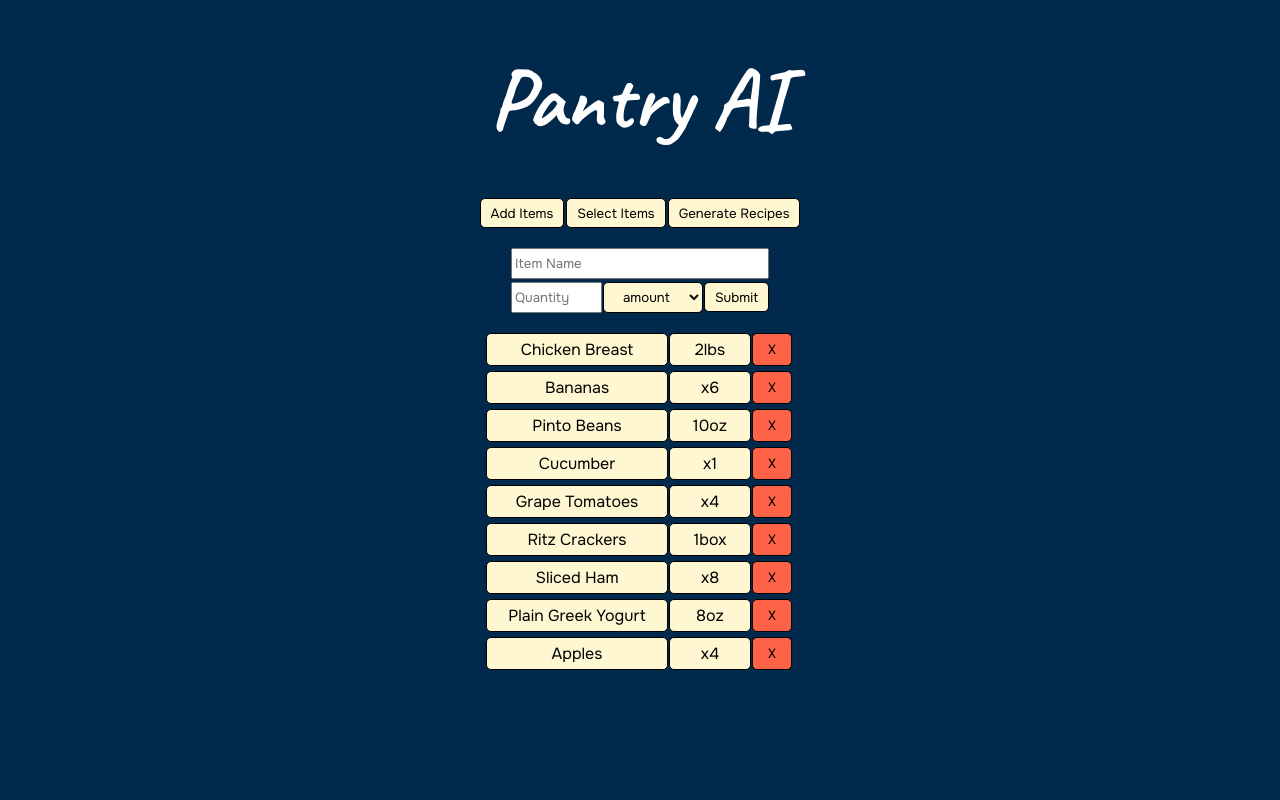
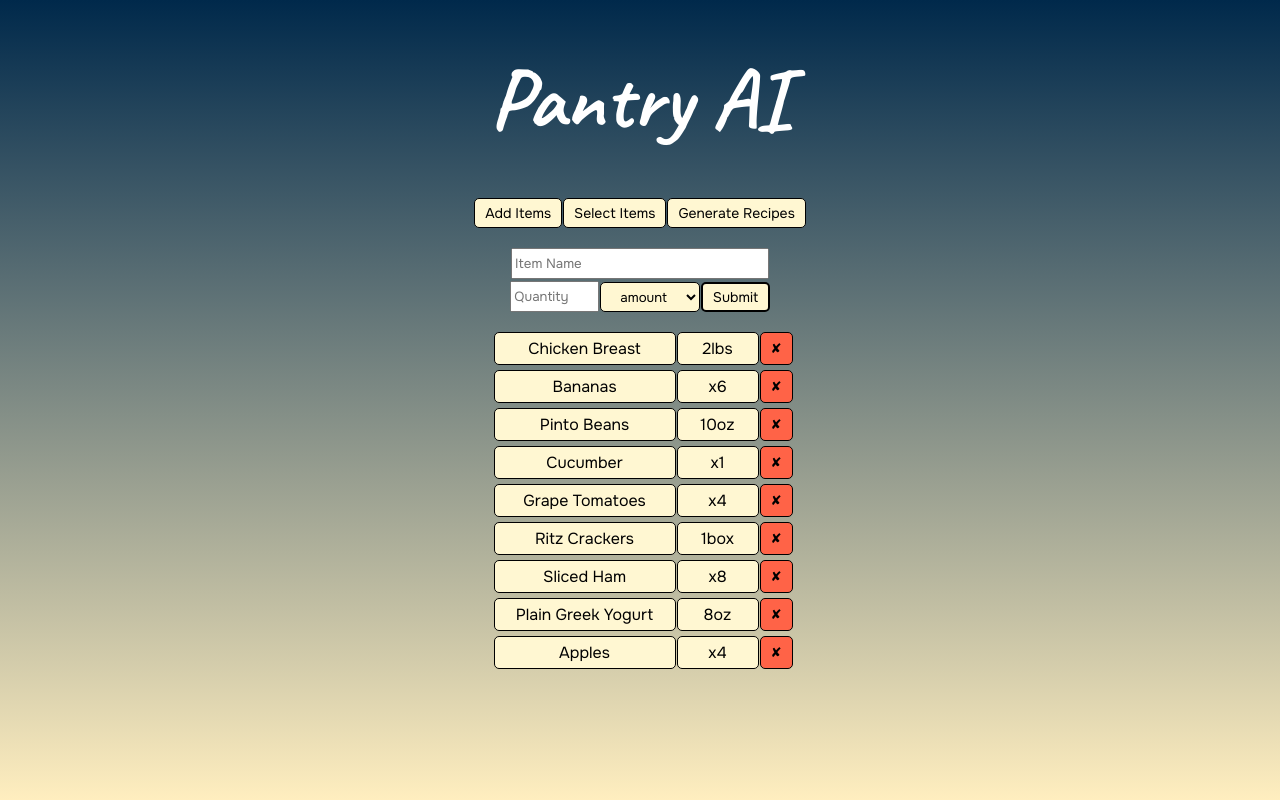
Before and after one commit to zymoncone/pantry-ai, a React (Create React App) app in the folder pantry-ai/: page / in a window 1280 px wide. Both pictures are taken after a click on the button "Add Items". Built offline with nearby package versions, Linux system fonts and the light colour scheme; the HTML template or start-up script is replaced by a standard one.

Commit message:
updated visuals and added select all feature

```diff
--- a/pantry-ai/src/App.js
+++ b/pantry-ai/src/App.js
@@ -2,6 +2,9 @@ import { useState, useEffect } from 'react'
 // import { Animated } from "react-animated-css"
 
 function App() {
+
+  const select_text = "Select All"
+  const deselect_text = "Deselect All"
 
   const sample_list = [{val:"Chicken Breast", quant:"2lbs"},
                        {val:"Bananas", quant:"x6"},
@@ -21,6 +24,7 @@ function App() {
   const [unit, setUnit] = useState("amount")
   const [displayQuant, setDisplayQuant] = useState("")
   const [selectedItems, setSelectedItems] = useState([])
+  const [selectAllTextVal, setSelectAllTextVal] = useState(select_text)
 
   const handleAddItems = () => {
     if (openAddItems === false) {
@@ -62,14 +66,40 @@ function App() {
   }
 
   var isChecked = (val) =>
-    selectedItems.includes(val) ? {backgroundColor: "green"} : {backgroundColor: "rgb(255, 247, 210)"};
+    selectedItems.includes(val) ? {backgroundColor: "rgb(255, 247, 210)", borderWidth: 2} : {backgroundColor: "white", color: "grey"};
 
   const handleSelect = (e) => {
-    setSelectedItems(items => [...items,e.target.value])
+    let chosen_val = e.target.value
+    if (selectedItems.includes(chosen_val)) {
+      setSelectedItems(items => items.filter((word, _, __) => {return word !== chosen_val}))
+    }
+    else {
+      setSelectedItems(items => [...items,chosen_val])
+    }
   }
 
   useEffect(() => {
-    console.log(selectedItems)
+    if (JSON.stringify(selectedItems) === JSON.stringify(items.map(a => a.val))) {
+      setSelectAllTextVal(deselect_text)
+    }
+    else {
+      setSelectAllTextVal(select_text)
+    }
+  },[selectedItems, items])
+
+  const selectAll = () => {
+    if (selectAllTextVal === select_text) {
+      setSelectedItems(items.map(a => a.val))
+      setSelectAllTextVal(deselect_text)
+    }
+    else {
+      setSelectedItems([])
+      setSelectAllTextVal(select_text)
+    }
+  }
+
+  useEffect(() => {
+    console.log("Hey ChatGPT, what can I make with these items:\n" + selectedItems)
   }, [selectedItems])
 
   return (
@@ -94,7 +124,7 @@ function App() {
               <option value='gals'>gals</option>
               <option value='box'>box</option>
             </select>
-          <button onClick={handleNewItem}>Submit</button>
+          <button className='submit' onClick={handleNewItem}>Submit</button>
         </div>
         {items.map((item, index) => (
           <ul key={index}>
@@ -104,16 +134,17 @@ function App() {
             <li className='quant'>
               {item.quant}
             </li>
-            <button className='delete-button' value={index} onClick={handleDeleteItem}>X</button>
+            <button className='delete-button' value={index} onClick={handleDeleteItem}>✘</button>
           </ul>
         ))}
       </div>}
-      {openSelectItems && <div className = 'pick-items'>
-        <div className="title"> Your Kitchen Inventory: </div>
+      {openSelectItems && <div className = 'item-list'>
+        <div> Select items from your kitchen inventory to generate recipes for </div>
+        <button className='select-all-button' onClick={selectAll}>{selectAllTextVal}</button>
         {items.map((item, index) => (
           <div key={index}>
             {}
-            <button className='items' style={isChecked(item.val)} value={item.val} onClick={handleSelect}>
+            <button className='select-buttons' style={isChecked(item.val)} value={item.val} onClick={handleSelect}>
               {item.val}
             </button>
           </div>
--- a/pantry-ai/src/index.css
+++ b/pantry-ai/src/index.css
@@ -6,7 +6,7 @@
 }
 
 .app {
-  background-color: rgb(0, 41, 75);
+  background-image: linear-gradient(rgb(0, 41, 75), rgb(255, 238, 191));
   display: flex;
   flex-direction: column;
   width: 100%;
@@ -41,10 +41,14 @@ button {
   border-color: black;
   border-radius: 5px;
   padding: 0 10px;
-  margin: 0px 1px;
+  margin: 0px 0.5px;
   cursor: pointer;
   height: 30px;
   text-align: center;
+}
+
+.button-selections button {
+  font-size: 14px;
 }
 
 .items {
@@ -78,6 +82,7 @@ select {
   padding: 5px 15px;
   margin: 2.5px 0;
   width: 100px;
+  height: 30px;
 }
 
 option {
@@ -90,7 +95,7 @@ option {
   color: black;
   border-color: black;
   border-radius: 5px;
-  padding: 5px 15px;
+  padding: 5px 10px;
   margin: 2.5px 1px;
   height: 33px;
 }
@@ -99,7 +104,6 @@ option {
   display: flex;
   flex-direction: column;
   margin: 20px 0;
-  width: 300px;
   align-items: center;
 }
 
@@ -118,7 +122,14 @@ input {
 }
 
 .quantity {
-  width: 83px;
+  height: 25px;
+  width: 81px;
+}
+
+.submit {
+  height: 30px;
+  border-width: 2px;
+  font-size: 14px;
 }
 
 ul {
@@ -126,6 +137,44 @@ ul {
   display: flex;
   align-items: center;
   text-align: center;
-  width: 350px;
+  width: 335px;
   margin: 0;
 }
+
+.select-buttons {
+  border: solid 0.5px;
+  background-color: rgb(255, 247, 210);
+  color: black;
+  border-color: black;
+  border-radius: 5px;
+  padding: 5px 15px;
+  margin: 1px 0;
+  width: 300px;
+  height: 33px;
+  font-size: 15px;
+}
+
+.select-all-button {
+  margin: 25px 0 15px 0;
+  background-color: rgb(255, 247, 210);
+  height: 40px;
+  width: 150px;
+  border-width: 2px;
+  font-size: 16px;
+}
+
+@media only screen and (max-width:600px) {
+
+  .quantity {
+    width: 90px;
+  }
+
+  select {
+    height: 32px;
+    width: 90px;
+  }
+
+  .submit {
+    height: 32px;
+  }
+}
```
